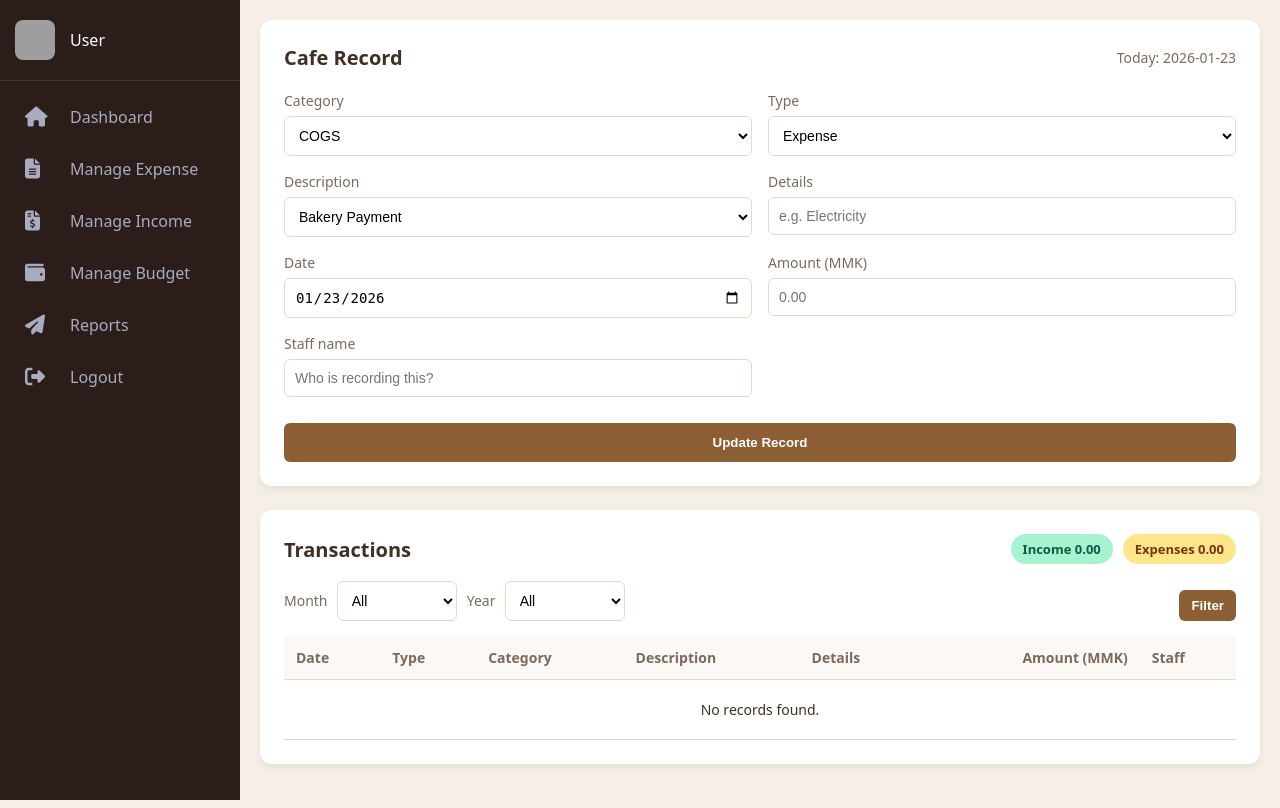
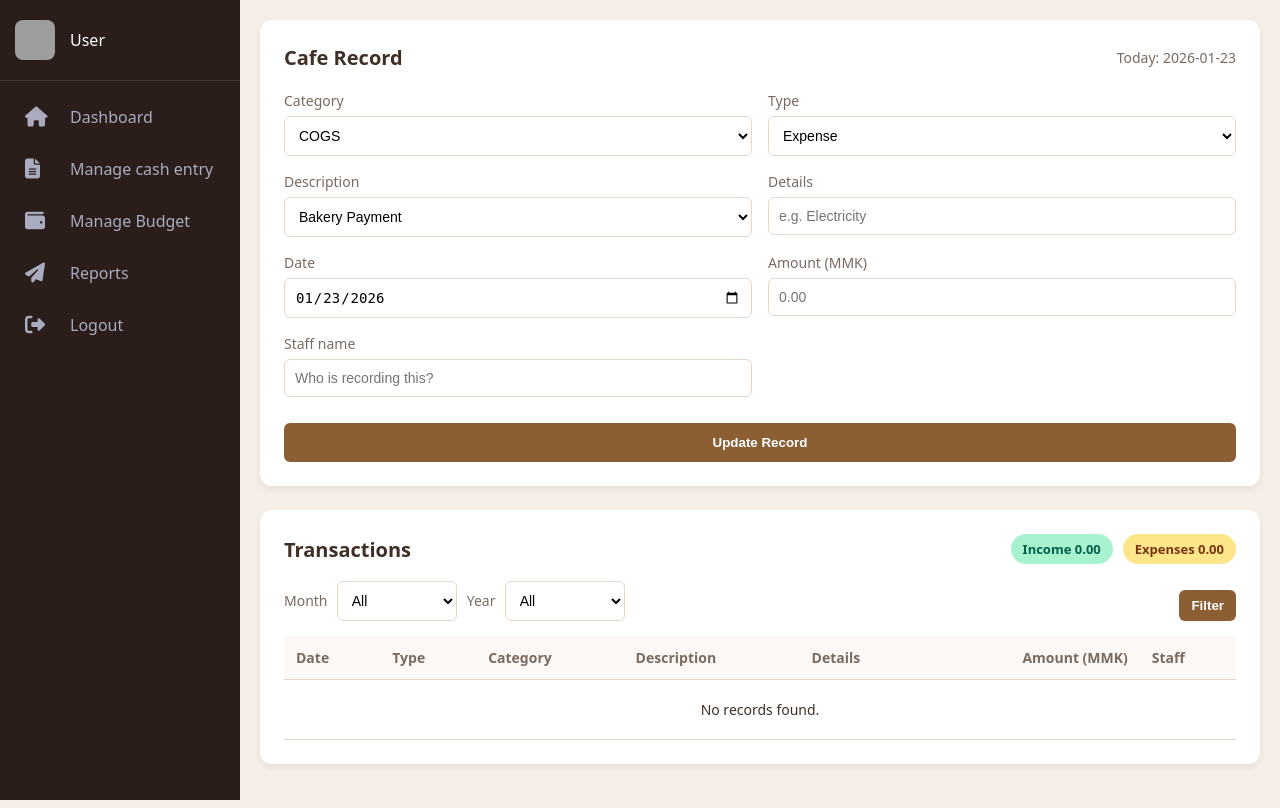
Before and after one commit to htet234/Business-Analysis, a Flask app: page / in a window 1280 px wide. Run offline with Flask 3, Linux system fonts and the light colour scheme; data that the repository does not hold is empty; some libraries are stand-ins or nearby versions; grey boxes are pictures that could not be loaded.

Commit message:
Update add_data.html

```diff
--- a/templates/add_data.html
+++ b/templates/add_data.html
@@ -177,12 +177,11 @@
             <span class="user-name" id="role-text">User</span>
         </div>
         <ul>
-            <li><a href="http://127.0.0.1:8000/"><i class="fa-solid fa-house"></i><span class="text">Dashboard</span></a></li>
-            <li><a href="#" class="active"><i class="fas fa-file-alt"></i><span class="text">Manage Expense</span></a></li>
-            <li><a href="http://127.0.0.1:8000/#income-page"><i class="fas fa-file-invoice-dollar"></i><span class="text">Manage Income</span></a></li>
-            <li><a href="http://127.0.0.1:8000/#budget-page"><i class="fas fa-wallet"></i> <span class="text">Manage Budget</span> </a></li>
-            <li><a href="http://127.0.0.1:8000/#report-page"><i class="fas fa-paper-plane"></i><span class="text">Reports</span></a></li>
-            <li><a href="http://127.0.0.1:8000/"><i class="fas fa-sign-out-alt"></i><span class="text">Logout</span></a></li>
+            <li><a href="http://127.0.0.1:8081/"><i class="fa-solid fa-house"></i><span class="text">Dashboard</span></a></li>
+            <li><a href="http://127.0.0.1:5002/"><i class="fas fa-file-alt"></i><span class="text">Manage cash entry</span></a></li>
+            <li><a href="http://127.0.0.1:8081/#budget-page"><i class="fas fa-wallet"></i> <span class="text">Manage Budget</span> </a></li>
+            <li><a href="http://127.0.0.1:8081/#report-page"><i class="fas fa-paper-plane"></i><span class="text" id="report-link-text">Reports</span></a></li>
+            <li><a href="http://127.0.0.1:8081/"><i class="fas fa-sign-out-alt"></i><span class="text">Logout</span></a></li>
         </ul>
     </div>
 
```
